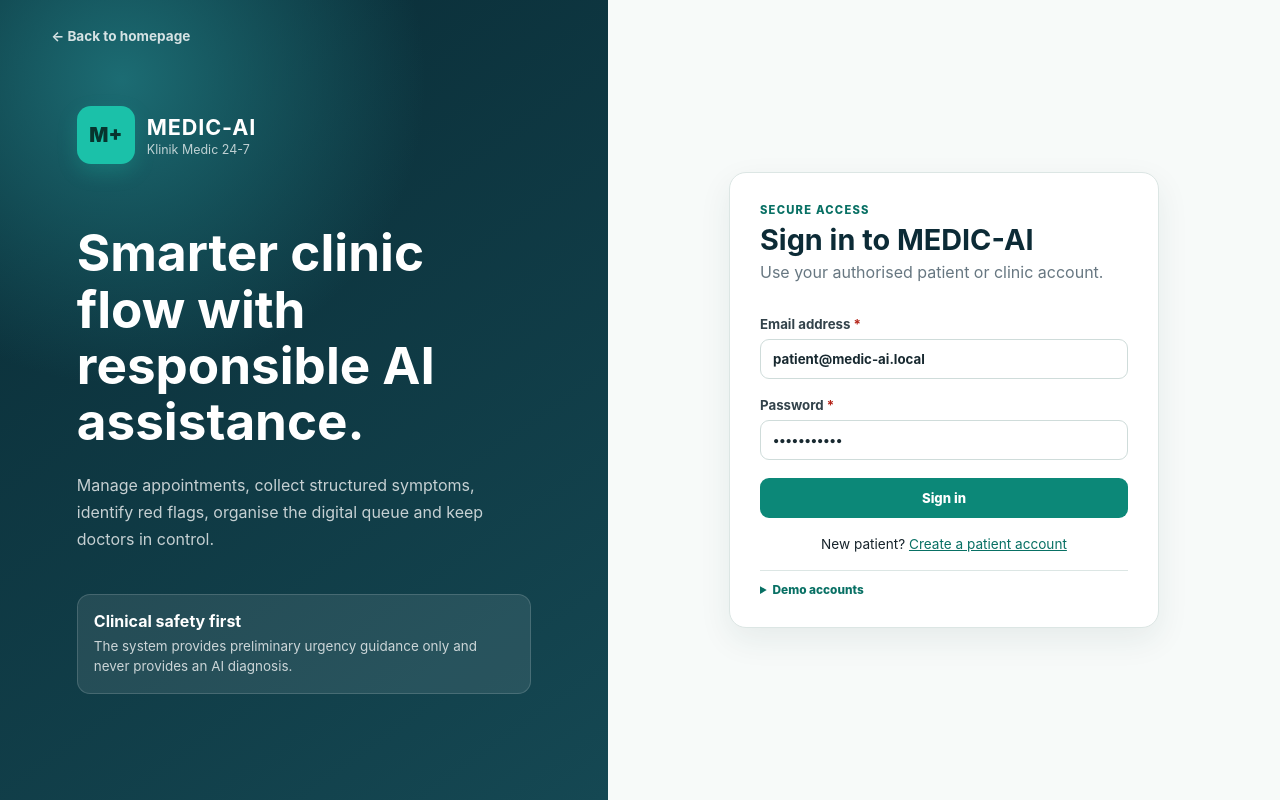
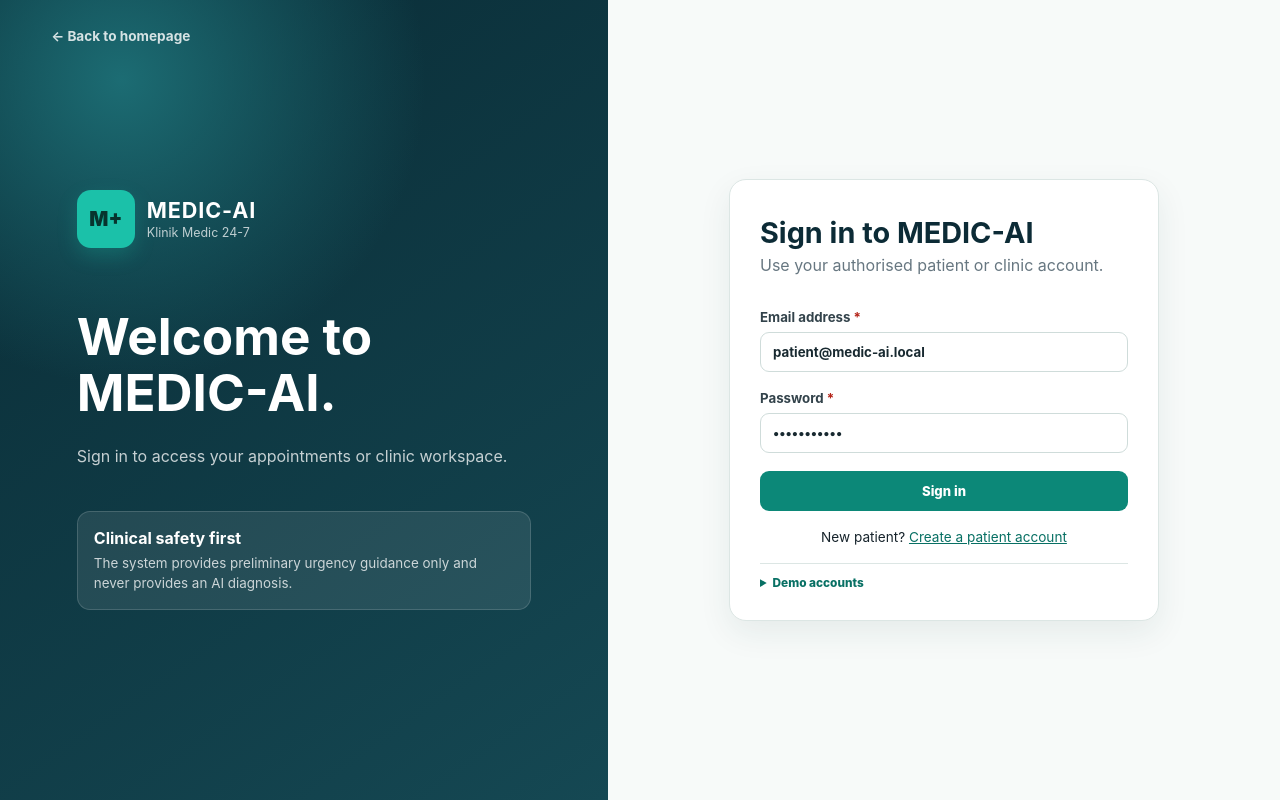
Before and after one commit to rathfaisal/medic-ai, a React (Vite) app in the folder src/medic-ai-web/: page /login in a window 1280 px wide. Built offline with nearby package versions, Linux system fonts and the light colour scheme; no server answers.

Commit message:
Update login page heading and description

```diff
--- a/src/medic-ai-web/src/pages/LoginPage.jsx
+++ b/src/medic-ai-web/src/pages/LoginPage.jsx
@@ -34,8 +34,8 @@ export default function LoginPage() {
           <div className="brand-mark">M+</div>
           <div><strong>MEDIC-AI</strong><span>Klinik Medic 24-7</span></div>
         </div>
-        <h1>Smarter clinic flow with responsible AI assistance.</h1>
-        <p>Manage appointments, collect structured symptoms, identify red flags, organise the digital queue and keep doctors in control.</p>
+        <h1>Welcome to MEDIC-AI.</h1>
+        <p>Sign in to access your appointments or clinic workspace.</p>
         <div className="safety-box">
           <strong>Clinical safety first</strong>
           <span>The system provides preliminary urgency guidance only and never provides an AI diagnosis.</span>
@@ -45,7 +45,6 @@ export default function LoginPage() {
       <div className="auth-panel auth-form-panel">
         <form className="auth-form" onSubmit={submit}>
           <div>
-            <div className="eyebrow">Secure access</div>
             <h2>Sign in to MEDIC-AI</h2>
             <p>Use your authorised patient or clinic account.</p>
           </div>
```
